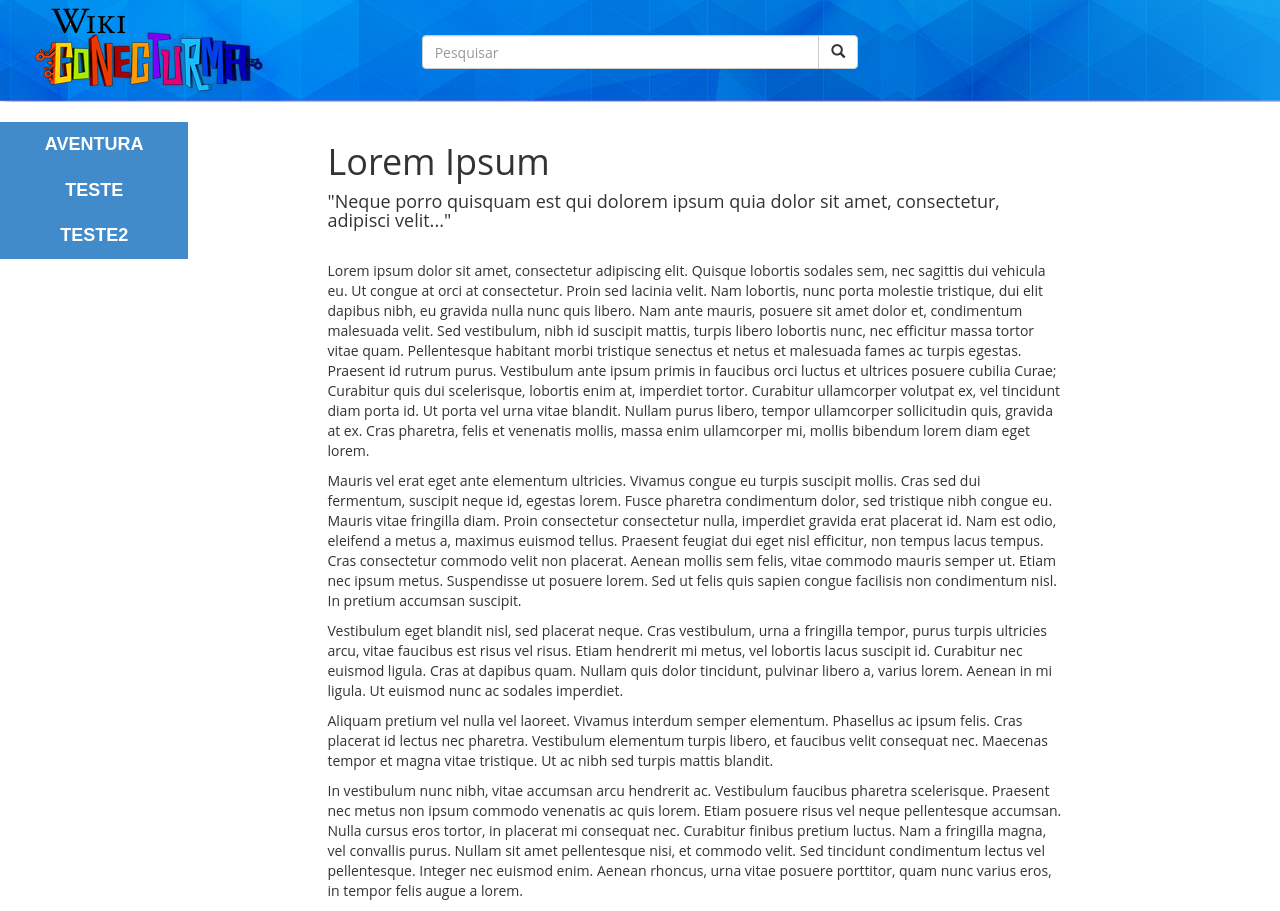
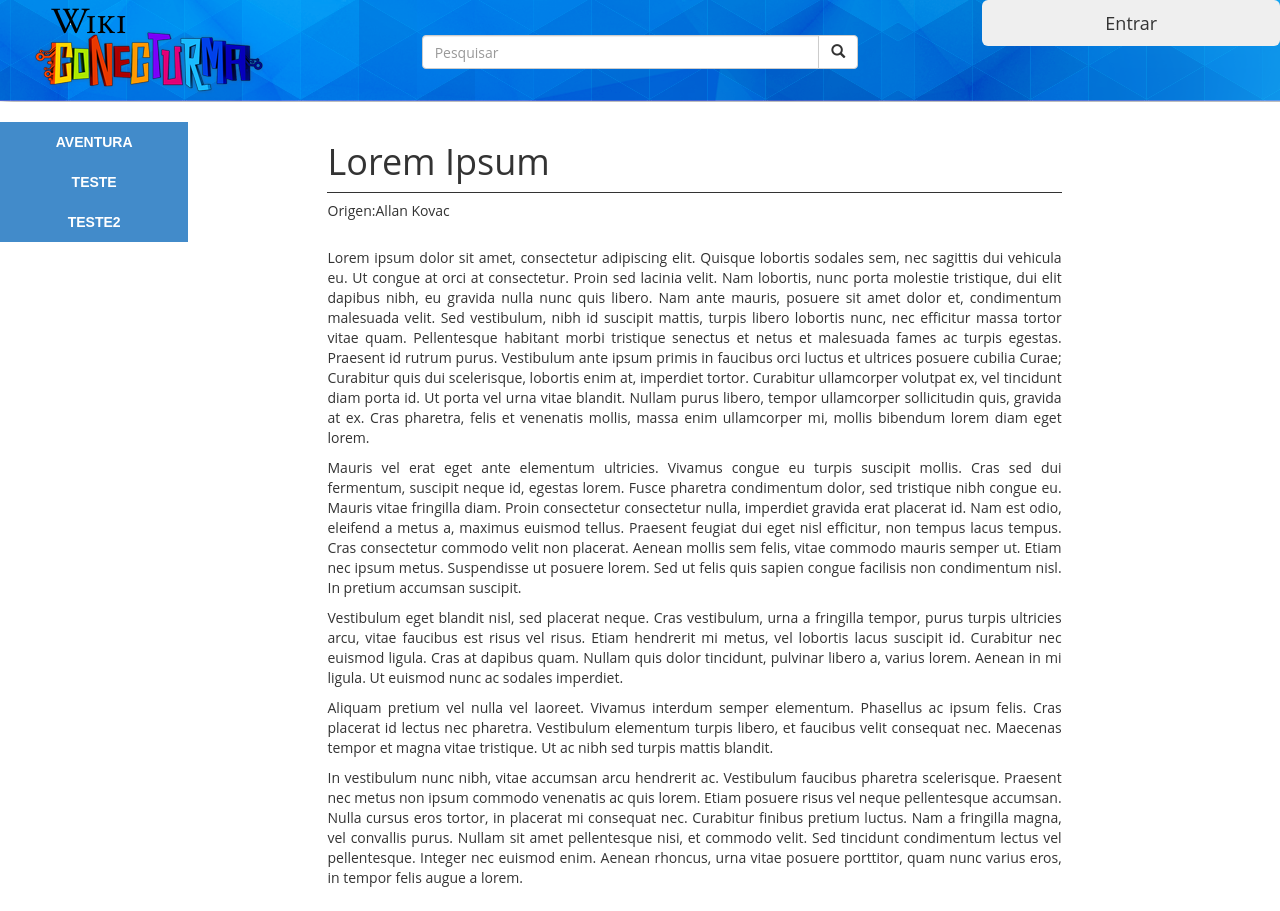
Before and after one commit to allankovac/WikiTurma, a plain HTML site: page index.html in a window 1280 px wide. Drawn offline with Linux system fonts and the light colour scheme; files whose address does not match are found by name.

Commit message:
Add files via upload

```diff
--- a/css/style.css
+++ b/css/style.css
@@ -6,7 +6,7 @@ li{background-color:#2476ff;}
 body{font-family: "open sans",sans-serif;}
 header.header{background:url("../img/header.png");width:100%;height:100%;}
 header form.pesquisa{padding-top: 35px;}
-nav#menuNavegacao{font-size:18px; font-family:"dinengschriftregular",sans-serif;font-weight:bold;}
+nav#menuNavegacao{font-size:14px; font-family:"dinengschriftregular",sans-serif;font-weight:bold;}
 nav#menuNavegacao ul.menu > li.menuLi{background-color:#428bca ;text-align: center;}
 nav#menuNavegacao ul.menu > li:hover{background-color:#2476ff;}
 nav#menuNavegacao ul.menu > li.menuLi > a{text-decoration: none;color:#fff; border-top:1px solid #f0f5f7; display: block; position: relative;margin:0;border:0;padding:10px 15px;}
@@ -14,3 +14,6 @@ nav#menuNavegacao ul.menu > li > ul.subMenu li{border-top:1px solid #2476ff; pad
 nav#menuNavegacao ul.menu > li > ul.subMenu li > a{text-decoration: none;color:#2a4773;display: block; position: relative;margin:0;border:0;}
 nav#menuNavegacao ul.menu > li > ul.subMenu li:hover{background-color:#2476ff;}
 nav#menuNavegacao ul.menu > li > ul.subMenu li > a:hover{color:#fff;}
+
+section#conteudo > div.conteudo > h1{padding-bottom:10px; border-bottom:1px groove #333;}
+section#conteudo > div.conteudo > p{text-align: justify;}
--- a/index.html
+++ b/index.html
@@ -14,7 +14,7 @@
             <header class="header">
                 <div class="row">
                     <div class="col-md-3" align="center">
-                        <img class="img-responsive" src="img/logo.png" alt="Logo">
+                        <img class="img-responsive" src="img/logo.png" alt="WikiTurma">
                     </div>
                     <div class="col-md-offset-1 col-md-4">
                         <div class="row">
@@ -27,6 +27,9 @@
                                 </div>
                             </form>
                         </div>
+                    </div>
+                    <div class="col-md-offset-1 col-md-3">
+                        <button type="button" class="btn btn-secondary btn-lg btn-block">Entrar</button>
                     </div>
                 </div>
             </header>
@@ -76,7 +79,7 @@
                 <section id="conteudo">
                     <div class="col-md-offset-1 col-md-7 conteudo">
                         <h1>Lorem Ipsum</h1>
-                        <h4>"Neque porro quisquam est qui dolorem ipsum quia dolor sit amet, consectetur, adipisci velit..."</h4>
+                        <h5>Origen:Allan Kovac</h5>
                         <br>
                         <p>Lorem ipsum dolor sit amet, consectetur adipiscing elit. Quisque lobortis sodales sem, nec sagittis dui vehicula eu. Ut congue at orci at consectetur. Proin sed lacinia velit. Nam lobortis, nunc porta molestie tristique, dui elit dapibus nibh, eu gravida nulla nunc quis libero. Nam ante mauris, posuere sit amet dolor et, condimentum malesuada velit. Sed vestibulum, nibh id suscipit mattis, turpis libero lobortis nunc, nec efficitur massa tortor vitae quam. Pellentesque habitant morbi tristique senectus et netus et malesuada fames ac turpis egestas. Praesent id rutrum purus. Vestibulum ante ipsum primis in faucibus orci luctus et ultrices posuere cubilia Curae; Curabitur quis dui scelerisque, lobortis enim at, imperdiet tortor. Curabitur ullamcorper volutpat ex, vel tincidunt diam porta id. Ut porta vel urna vitae blandit. Nullam purus libero, tempor ullamcorper sollicitudin quis, gravida at ex. Cras pharetra, felis et venenatis mollis, massa enim ullamcorper mi, mollis bibendum lorem diam eget lorem.</p>
 
```
Also changed, not shown: img/wiki.png (added).
